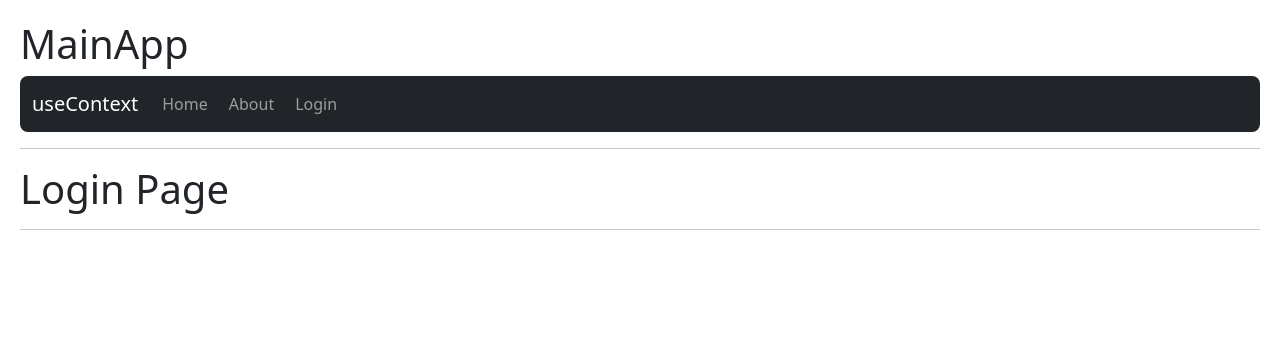
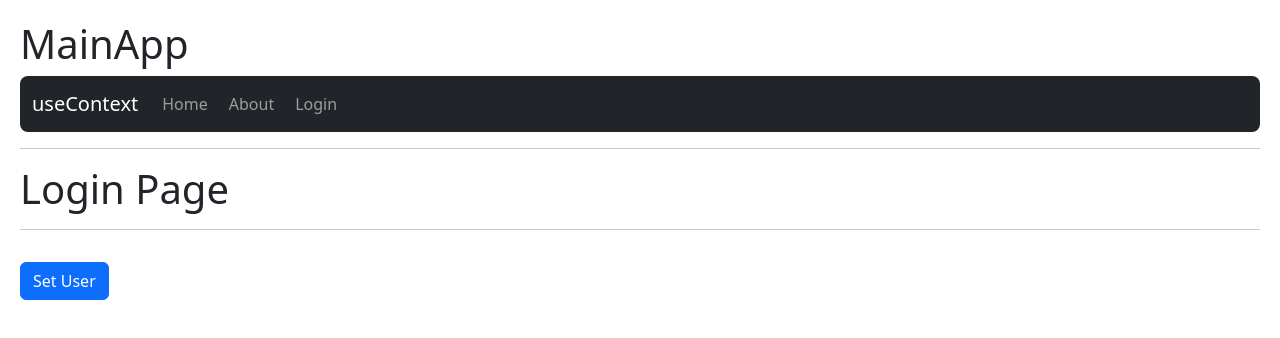
Before and after one commit to guseppe/05-hook-app, a React (Vite) app: page / in a window 1280 px wide. Shown: the top 338 px of the page. Built offline with nearby package versions, Linux system fonts and the light colour scheme.

Commit message:
useContext y configuracion de pruebas

```diff
--- /dev/null
+++ b/babel.config.cjs
@@ -0,0 +1,6 @@
+module.exports = {
+    presets: [
+        [ '@babel/preset-env', { targets: { esmodules: true } } ],
+        [ '@babel/preset-react', { runtime: 'automatic' } ],
+    ],
+};
--- /dev/null
+++ b/jest.config.cjs
@@ -0,0 +1,4 @@
+module.exports = {
+    testEnvironment: 'jest-environment-jsdom',
+    setupFiles: ['./jest.setup.js']
+}
--- /dev/null
+++ b/jest.setup.js
@@ -0,0 +1,2 @@
+// En caso de necesitar la implementación del FetchAPI
+import 'whatwg-fetch'; // <-- yarn add whatwg-fetch
--- a/src/09-useContext/HomePage.jsx
+++ b/src/09-useContext/HomePage.jsx
@@ -1,9 +1,16 @@
+import { useContext } from "react";
+import { UserContext } from "./context/UserContext";
 
 export const HomePage = () => {
+  const {user} = useContext(UserContext);
+
     return (
       <>
-          <h1>Home Page</h1>
+          <h1>
+              Home Page <small>{user?.name}</small>
+          </h1>
           <hr/>
+          <pre>{ JSON.stringify(user, null, 3) }</pre>
       </>
     )
   }
--- a/src/09-useContext/LoginPage.jsx
+++ b/src/09-useContext/LoginPage.jsx
@@ -1,9 +1,26 @@
-
+import { useContext } from "react"
+import {UserContext} from './context/UserContext';
 export const LoginPage = () => {
+  const {user, setUser} = useContext(UserContext);
   return (
     <>
         <h1>Login Page</h1>
         <hr/>
+        <pre>
+          { JSON.stringify(user, null, 3) }
+        </pre>
+        <button
+          className="btn btn-primary"
+          onClick={() => {
+            setUser({
+              id:123,
+              name:'guseppe rodriguez',
+              email:'guseppe@google.com'
+            })
+          }}
+        >
+          Set User
+        </button>
     </>
   )
 }
--- a/src/09-useContext/context/UserProvider.jsx
+++ b/src/09-useContext/context/UserProvider.jsx
@@ -1,4 +1,4 @@
-import React from 'react'
+import React, { useState } from 'react'
 import { UserContext } from './UserContext';
 const user = {
     id:123,
@@ -6,8 +6,9 @@ const user = {
     email:'guseppe@google.com'
 };
 export const UserProvider = ({children}) => {
+  const [user, setUser] = useState();
   return (
-    <UserContext.Provider value={{hola:'mundo', user:user}}>
+    <UserContext.Provider value={{user, setUser}}>
       {children}
     </UserContext.Provider>
   )
```
Also changed, not shown: package.json (+11 -2 lines), 1 other file (tests, documents, lock files or other folders).
